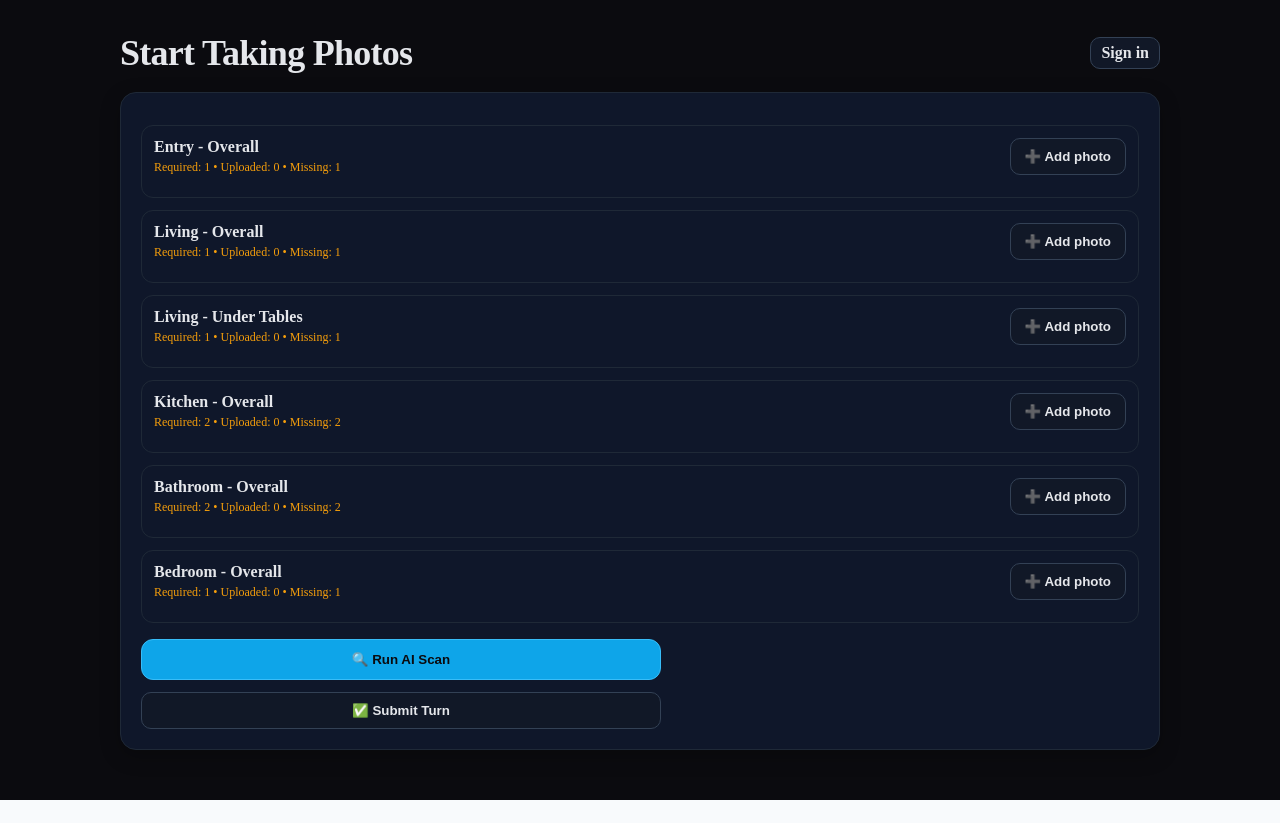
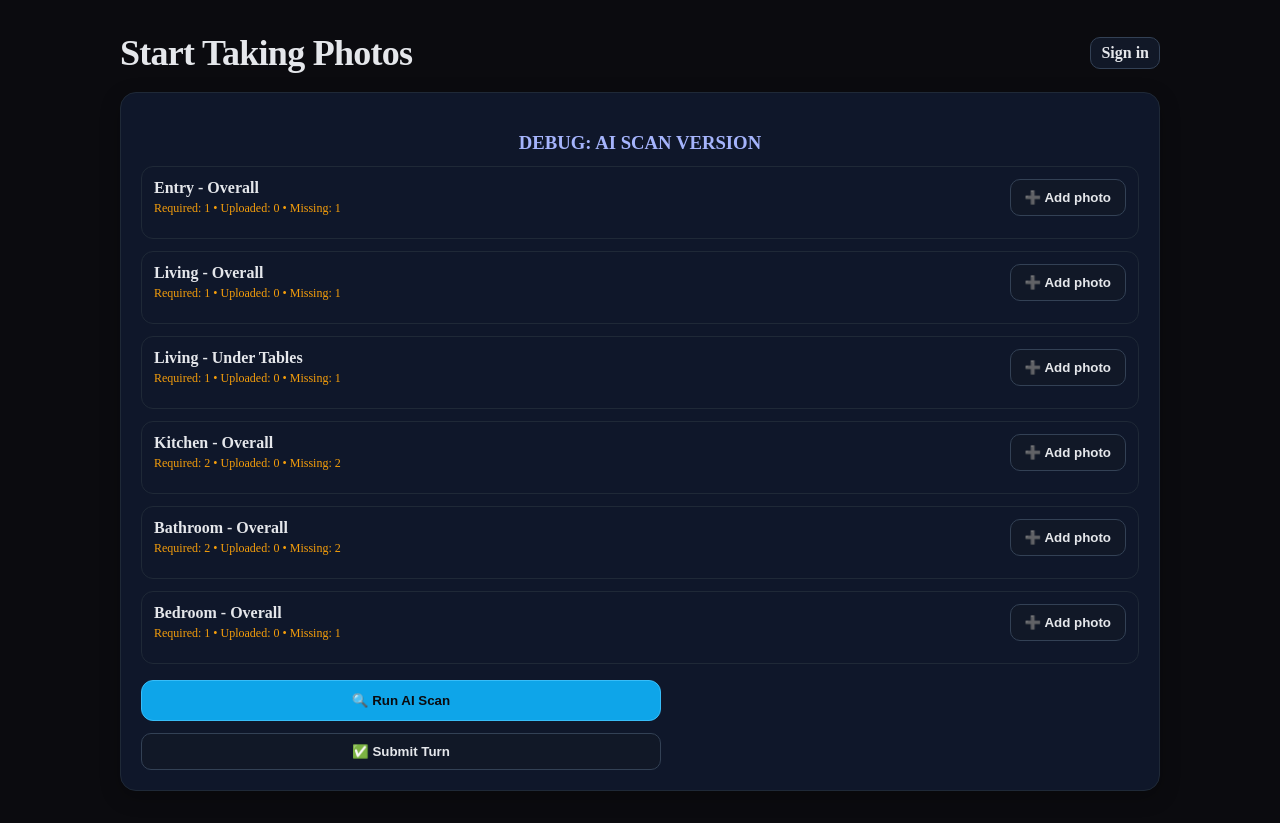
Before and after one commit to dmeadows001/turn-qa, a Next.js app: page /turns/1/capture in a window 1280 px wide. Before the commit the page ends 800 px from the top, so only its background shows below. Built offline with nearby package versions, Linux system fonts and the light colour scheme; no server answers; the database is empty.

Commit message:
Update capture.js

```diff
--- a/pages/turns/[id]/capture.js
+++ b/pages/turns/[id]/capture.js
@@ -716,6 +716,13 @@ export default function Capture() {
       <section style={ui.sectionGrid}>
         <div style={ui.card}>
           {/* Property name */}
+<h3 style={{ textAlign: 'center', color: '#a5b4fc', marginBottom: 4 }}>
+  DEBUG: AI SCAN VERSION
+</h3>
+<h2 style={{ textAlign:'center', margin:'0 0 4px', color: ui.title?.color || '#fff', fontWeight:700 }}>
+  {templateRules?.property || ''}
+</h2>
+
           <h2 style={{ textAlign:'center', margin:'0 0 4px', color: ui.title?.color || '#fff', fontWeight:700 }}>
             {templateRules?.property || ''}
           </h2>
```
